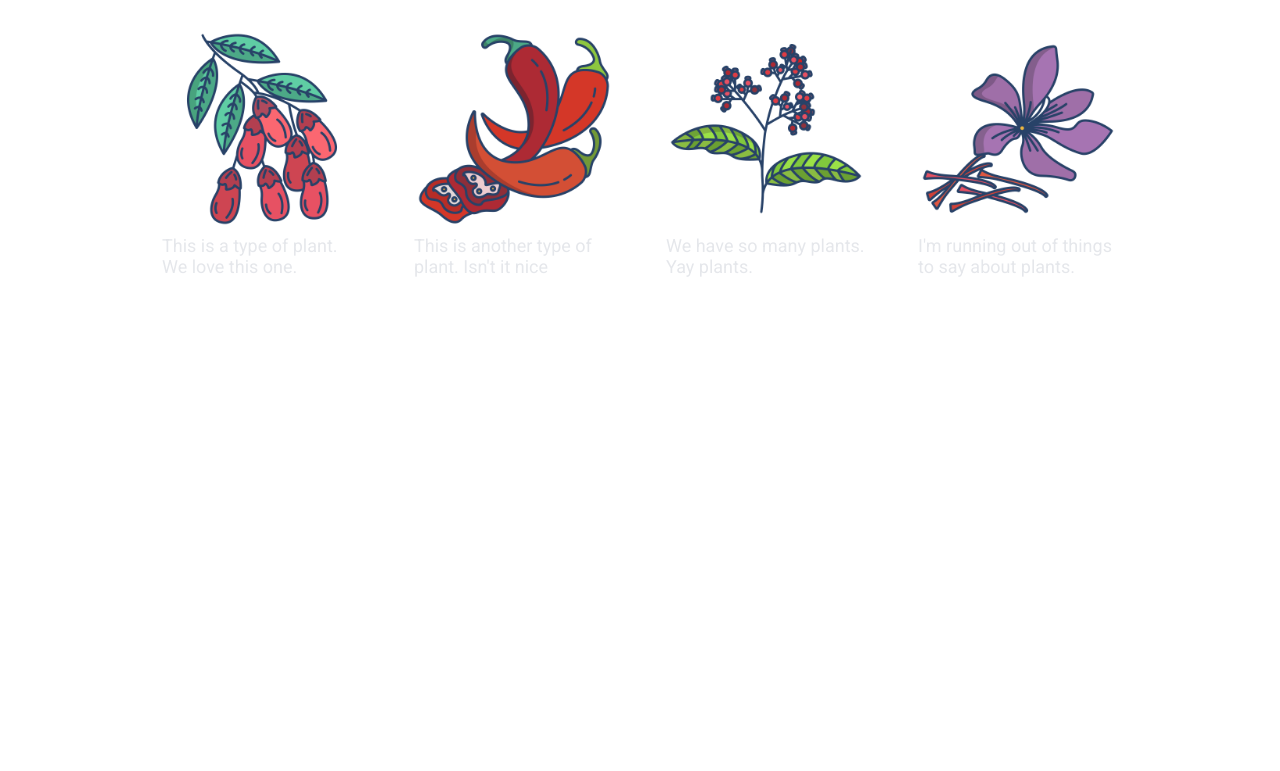
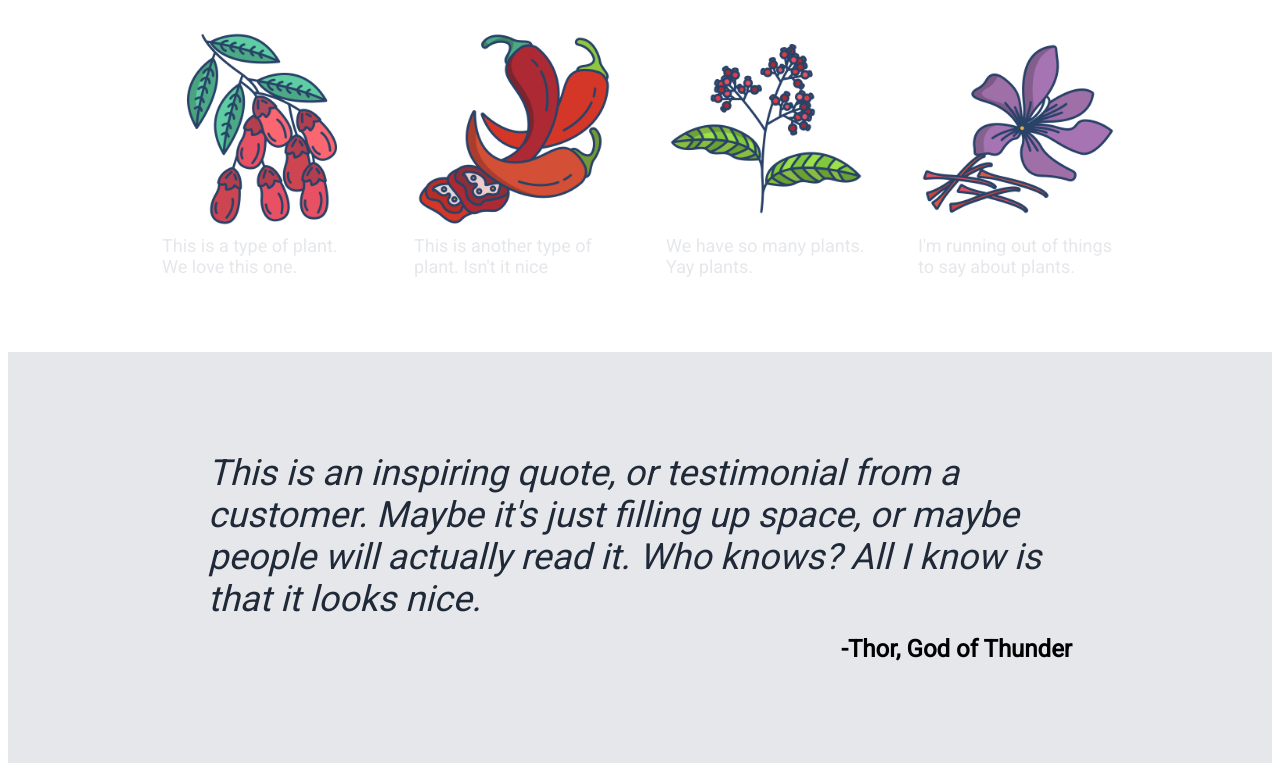
Before and after one commit to abertjames/landing-page, a plain HTML site: page index.html in a window 1280 px wide. Shown: the part 592-1363 px from the top of the page. Before the commit the page ends 952 px from the top, so only its background shows below. Drawn offline with Linux system fonts and the light colour scheme.

Commit message:
add third quote section
light italic font could still be added, unsure what that
means exactly

```diff
--- a/index.html
+++ b/index.html
@@ -11,7 +11,7 @@
 </head>
 <!-- ************************** first part ************************** -->
 <body>
-    <div class="top">
+    <div class="section-one">
         <div class="header">
             <div class="logo">
                 Header Logo
@@ -70,12 +70,22 @@
         </div>
     </div>
 
+<!-- ************************** third part ************************** -->
+    <div class="section-three">
+
+        <div class="quote">
+            This is an inspiring quote, or testimonial from a customer.
+            Maybe it's just filling up space, or maybe people will actually
+            read it. Who knows? All I know is that it looks nice.
+        </div>
+
+        <div class="quoter">
+            -Thor, God of Thunder
+        </div>
+
+    </div>
 
 
-
-    <div class="quote">
-
-    </div>
 
     <div class="contact">
 
--- a/style.css
+++ b/style.css
@@ -4,7 +4,7 @@
     display: flex;
 }
 
-.top {
+.section-one {
     padding-left: 100px;
     padding-right: 100px;
     padding-top: 10px;
@@ -104,3 +104,29 @@ img {
   }
 
 /************************ third part ***********************/
+
+
+.section-three {
+    display: flex;
+    flex-direction: column;
+    padding-left: 200px;
+    padding-right: 200px;
+    padding-top: 100px;
+    padding-bottom: 100px;
+    background-color: #e5e7eb;
+    font-family: 'Roboto';
+}
+
+.quote {
+    color: #1F2937;
+    font-style: italic ;
+    font-size: 36px;
+    padding-bottom: 15px;
+}
+
+.quoter {
+    display: flex;
+    align-self: flex-end;
+    font-weight: bold;
+    font-size: 24px;
+}
```
